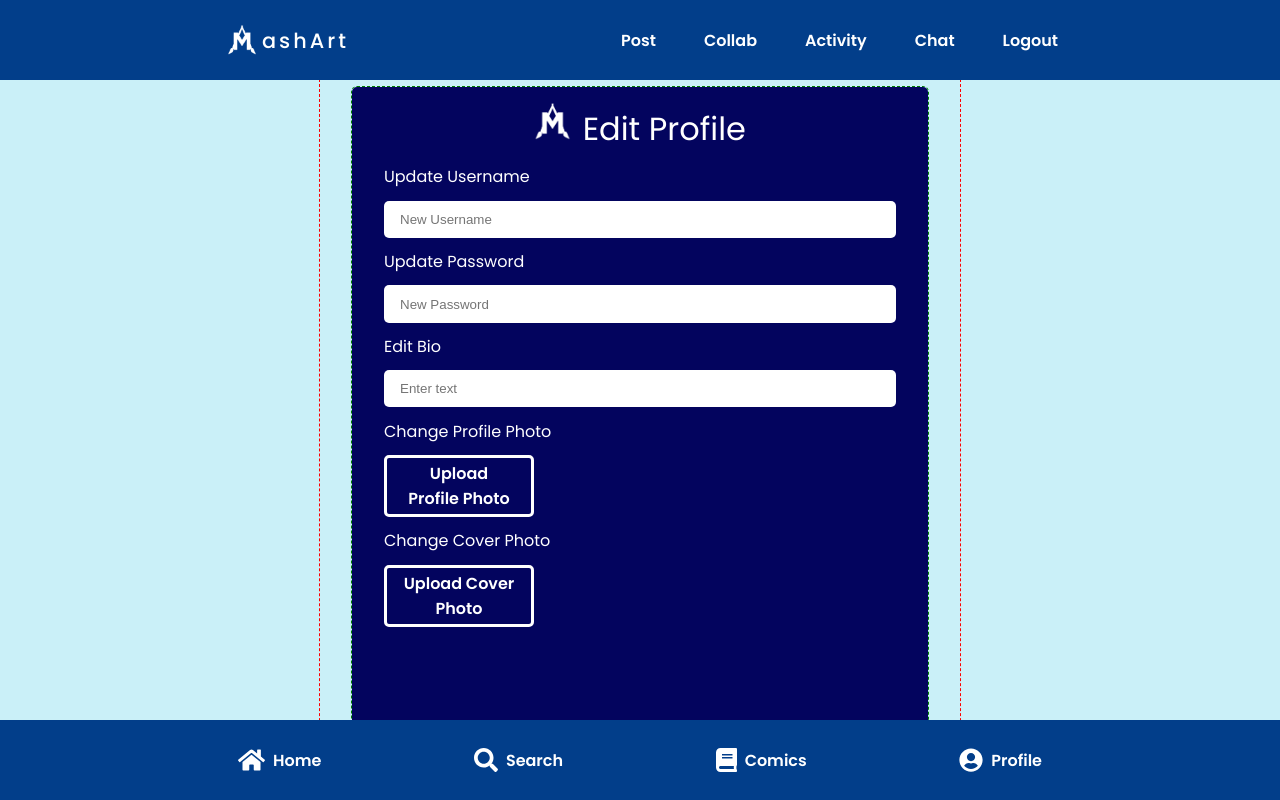
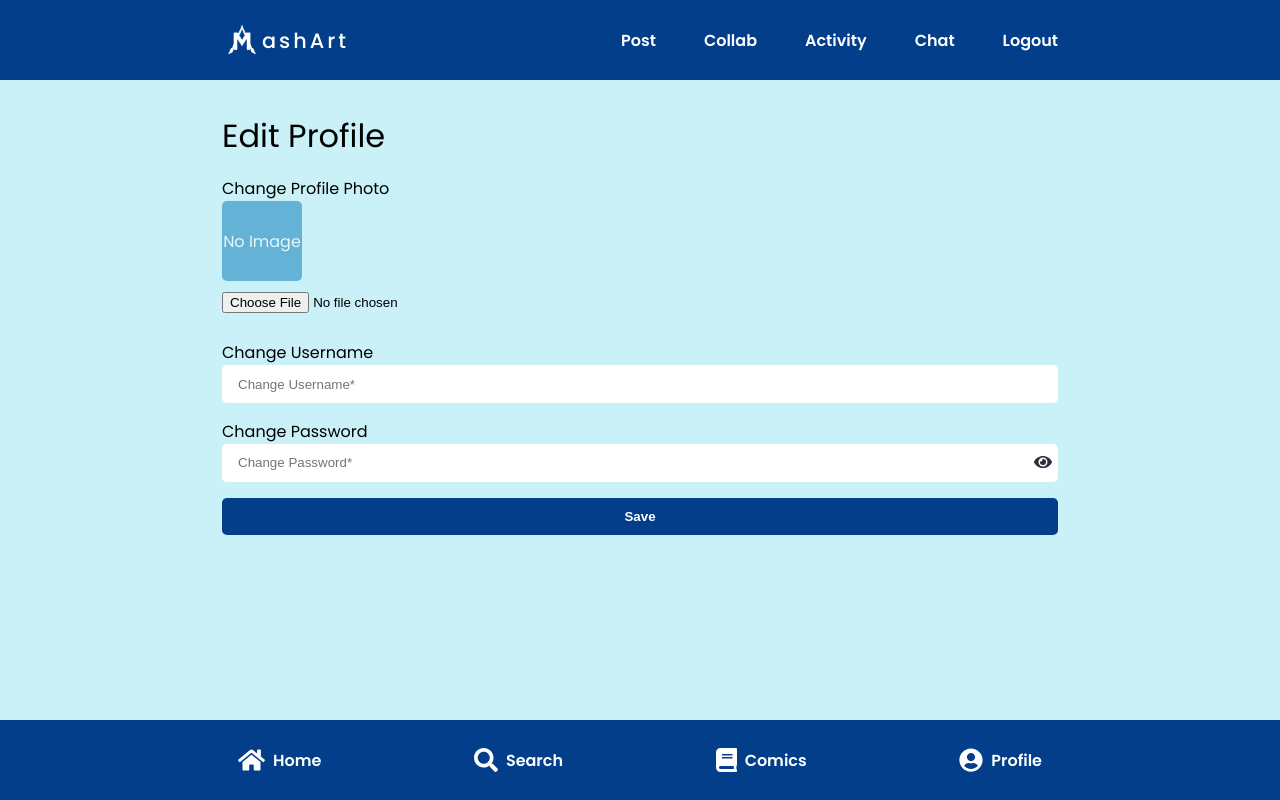
Before and after one commit to HARALARK/MashArt, a React (Create React App) app in the folder mashart/frontend/: page /edit-profile in a window 1280 px wide. Built offline with nearby package versions, Linux system fonts and the light colour scheme; sample sign-in values are in the browser's storage; a web font is replaced by a local one.

Commit message:
changed ui and connected to backend

```diff
--- a/mashart/frontend/src/screens/EditProfileScreen.js
+++ b/mashart/frontend/src/screens/EditProfileScreen.js
@@ -1,131 +1,225 @@
-import React from 'react';
+import React, { useEffect, useState } from "react"
 import styled from "styled-components"
 import device from "../screen_sizes/devices"
-import { Input } from "../components/styled-components/Input";
-
+import { Input, PasswordInput } from "../components/styled-components/Input"
+import { FontAwesomeIcon } from "@fortawesome/react-fontawesome"
+import { faEye, faEyeSlash } from "@fortawesome/free-solid-svg-icons"
+import { useDispatch, useSelector } from "react-redux"
+import { useNavigate } from "react-router-dom"
+import { updateUserProfile } from "../actions/userActions"
+import Message from "../components/styled-components/Message"
 
 const EditProfileScreen = () => {
+  const [profileImage, setProfileImage] = useState(null)
+  const [username, setUsername] = useState("")
+  const [password, setPassword] = useState("")
+  const [showPassword, setShowPassword] = useState(false)
+  const [message, setMessage] = useState("")
+
+  const navigate = useNavigate()
+  const dispatch = useDispatch()
+
+  const user = useSelector((state) => state.userLogin)
+  const { userInfo } = user
+
+  const updateUser = useSelector((state) => state.userUpdateProfile)
+  const { loading, userLogin, error } = updateUser
+
+  useEffect(() => {
+    if (!userInfo) {
+      navigate("/")
+    }
+  }, [userInfo, navigate])
+
+  const onImageChange = (e, type) => {
+    if (e.target.files && e.target.files[0]) {
+      if (type === "profile") {
+        setProfileImage(e.target.files[0])
+      }
+    }
+  }
+
+  const submitHandler = (e) => {
+    e.preventDefault()
+
+    const data = new FormData()
+    data.append("profileImage", profileImage)
+    data.append("username", username)
+    data.append("password", password)
+
+    dispatch(updateUserProfile(data))
+
+    setProfileImage(null)
+    setUsername("")
+    setPassword("")
+  }
 
   return (
-  <div>
-    <Hero>
-        <Container>
-            <Form>
-                <p1 className="heading"><WatermarkImage src="/images/logo/watermark.png"alt="logo"/> Edit Profile </p1>
-                <p className="subheading"> Update Username </p>
-                <Input
-                            type="text"
-                            placeholder="New Username"
-                        />
-                <p className="subheading"> Update Password</p>
-                <Input
-                            type="text"
-                            placeholder="New Password"
-                            required
-                        />
+    <Container>
+      {loading && <Message>Loading...</Message>}
+      {error && <Message variant="error">{error}</Message>}
+      {message && <Message variant="error">{message}</Message>}
+      {userLogin && (
+        <Message variant="success">Profile Updated Successfully</Message>
+      )}
+      <Form>
+        <p className="heading">Edit Profile </p>
+        <InputContainer>
+          <p> Change Profile Photo</p>
+          <ImageContainer size="80px">
+            {profileImage ? (
+              <img
+                className="post"
+                src={URL.createObjectURL(profileImage)}
+                alt="post"
+              />
+            ) : (
+              <ImagePlaceHolder size="80px">
+                <p className="no-post">No Image</p>
+              </ImagePlaceHolder>
+            )}
+          </ImageContainer>
+          <ImageInputContainer>
+            <Input
+              type="file"
+              accept="image/*"
+              onChange={(e) => onImageChange(e, "profile")}
+              padding="0.7rem 0"
+            />
+          </ImageInputContainer>
+        </InputContainer>
 
-                <p className="subheading"> Edit Bio </p>
-                <Input
-                            type="text"
-                            placeholder="Enter text"
-                            required
-                        />
+        <InputContainer>
+          <p>Change Username</p>
+          <div>
+            <Input
+              width="100%"
+              type="text"
+              placeholder="Change Username*"
+              onChange={(e) => setUsername(e.target.value)}
+            />
+          </div>
+        </InputContainer>
 
-                <p className = "subheading"> Change Profile Photo</p>
-                <Button>Upload Profile Photo</Button>
-                <p className = "subheading"> Change Cover Photo</p>
-                <Button>Upload Cover Photo</Button>
-            </Form>
-        </Container>
-    </Hero>
-  </div>
-)};
+        <InputContainer>
+          <p>Change Password</p>
+          <PasswordInputContainer>
+            <PasswordInput
+              type={showPassword ? "text" : "password"}
+              placeholder="Change Password*"
+              onChange={(e) => setPassword(e.target.value)}
+            />
+            <div
+              className="icon-container"
+              onClick={() => setShowPassword(!showPassword)}
+            >
+              <FontAwesomeIcon
+                icon={showPassword ? faEyeSlash : faEye}
+              ></FontAwesomeIcon>
+            </div>
+          </PasswordInputContainer>
+        </InputContainer>
 
-
-const Hero = styled.section`
-  width: 100%;
-  display: flex;
-  justify-content: center;
-  align-items: center;
-`
-
+        <SubmitButton type="button" value="Save" onClick={submitHandler} />
+      </Form>
+    </Container>
+  )
+}
 
 const Container = styled.div`
-  display: flex;
-  align-items: center;
-  justify-content: center;
-  height: calc(100vh - 80px);
-  width: 100vw;
+  width: 100%;
   .design-container {
     display: none;
   }
 
   .heading {
-    color: var(--light);
     font-size: 2rem;
-    text-align: center;
   }
 
-  .subheading{
-      color: var(--light);
+  @media ${device.tablet} {
+    gap: 2rem;
   }
 
-  // TODO: add for mobile
-  @media ${device.tablet} {
-    flex-direction: row;
-    height: calc(100vh - 80px);
-    gap: 2rem;
-    padding: 0 2rem;
-    width: 50vw;}
-
-    outline: 1px dashed red;
+  padding: 1rem 0 80px;
 `
 
 const Form = styled.form`
-  background-color: var(--secondary-dark);
+  width: 100%;
   padding: 1rem 2rem 1rem;
   border-radius: 5px;
-  // TODO: adjust h and w for different sizes
-  width: 100%;
-  height: 98%;
   display: flex;
   flex-direction: column;
-  gap: 0.7rem;
-  outline: 1px dashed green;
+  gap: 1rem;
 `
 
-const Button = styled.p`
+const InputContainer = styled.div``
 
-  text-align: center;
-  padding: 0.2rem 1rem;
-  border: 3px solid var(--light);
-  color: var(--light);
-  border-radius: 5px;
-  font-size: 1rem;
-  font-weight: 600;
-  cursor: pointer;
-  transition: 100ms ease-in-out;
+const ImageContainer = styled.div`
+  width: 100%;
+  display: flex;
+  align-items: center;
 
-  &:hover {
-    background-color: var(--secondary);
-    color: var(--light);
-  }
-
-  @media ${device.tablet} {
-    margin: 0;
-    width: 150px;
+  .post {
+    height: ${(prop) =>
+      prop.size ? prop.size : prop.height ? prop.height : "300px"};
+    width: ${(prop) =>
+      prop.size ? prop.size : prop.width ? prop.width : "300px"};
+    background-position: center;
+    background-repeat: no-repeat;
+    background-size: contain;
   }
 `
 
+const ImagePlaceHolder = styled.div`
+  background: var(--secondary-light);
+  opacity: 50%;
+  display: flex;
+  justify-content: center;
+  align-items: center;
+  height: ${(prop) =>
+    prop.size ? prop.size : prop.height ? prop.height : "300px"};
+  width: ${(prop) =>
+    prop.size ? prop.size : prop.width ? prop.width : "300px"};
+  border-radius: 5px;
 
-const WatermarkImage = styled.img`
-  height: 37px;
-  width: 37px;
-  border-radius: 0px;
-  padding: px;
-  margin-right: 3px;
+  .no-post {
+    color: var(--light);
+    font-size: 1rem;
+  }
 `
 
+const SubmitButton = styled(Input)`
+  background-color: var(--secondary);
+  color: var(--light);
+  font-weight: 600;
 
+  cursor: pointer;
 
-export default EditProfileScreen;
+  &:hover {
+    background-color: var(--secondary-dark);
+  }
+`
+
+const PasswordInputContainer = styled.div`
+  display: flex;
+  background-color: #fff;
+  border-radius: 5px;
+
+  .icon-container {
+    padding: 0.4rem;
+    cursor: pointer;
+
+    color: var(--grey-dark);
+
+    &:hover {
+      color: var(--dark);
+    }
+  }
+`
+
+const ImageInputContainer = styled.div`
+  p {
+    font-size: 0.8rem;
+  }
+`
+export default EditProfileScreen
```
